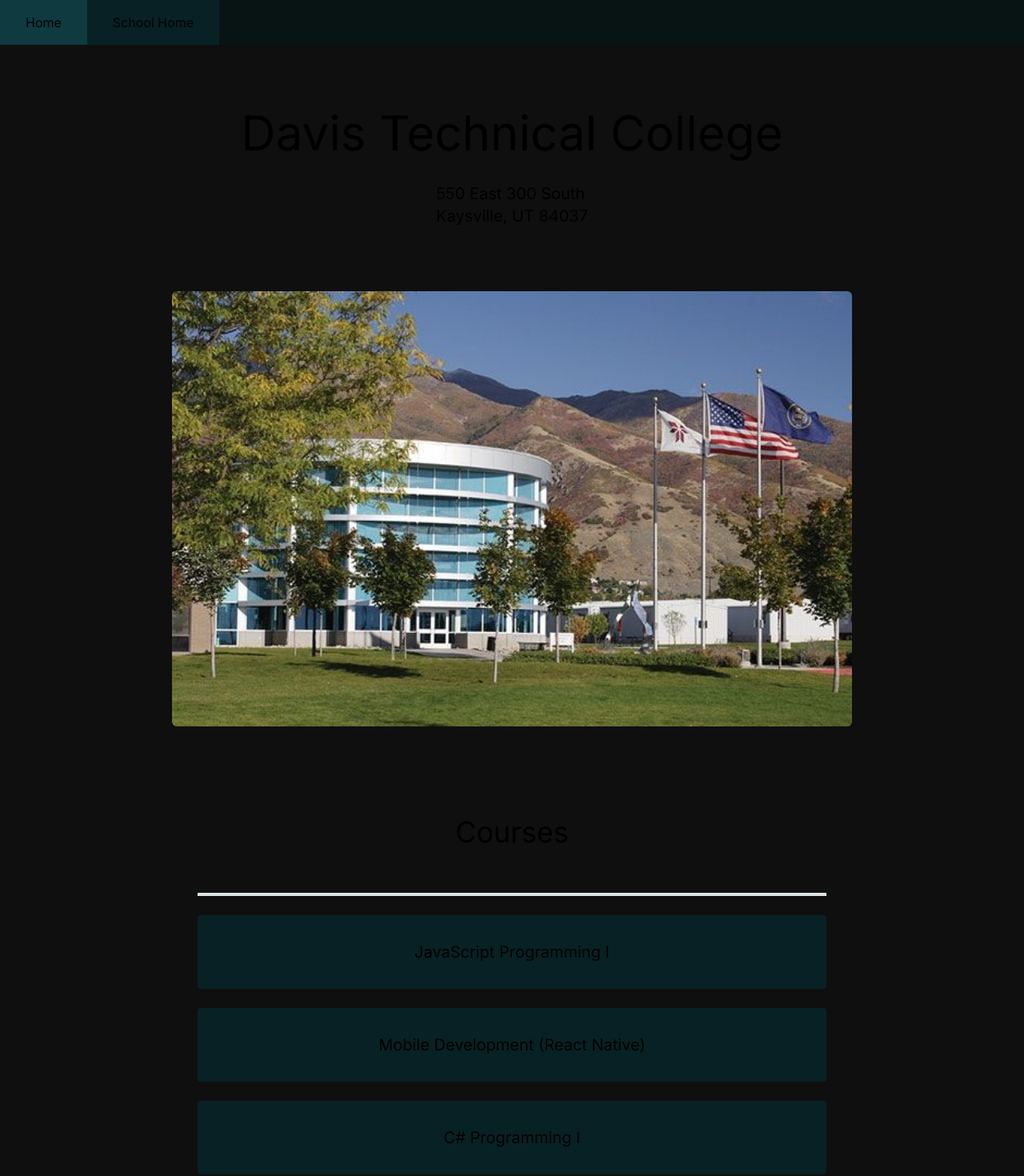
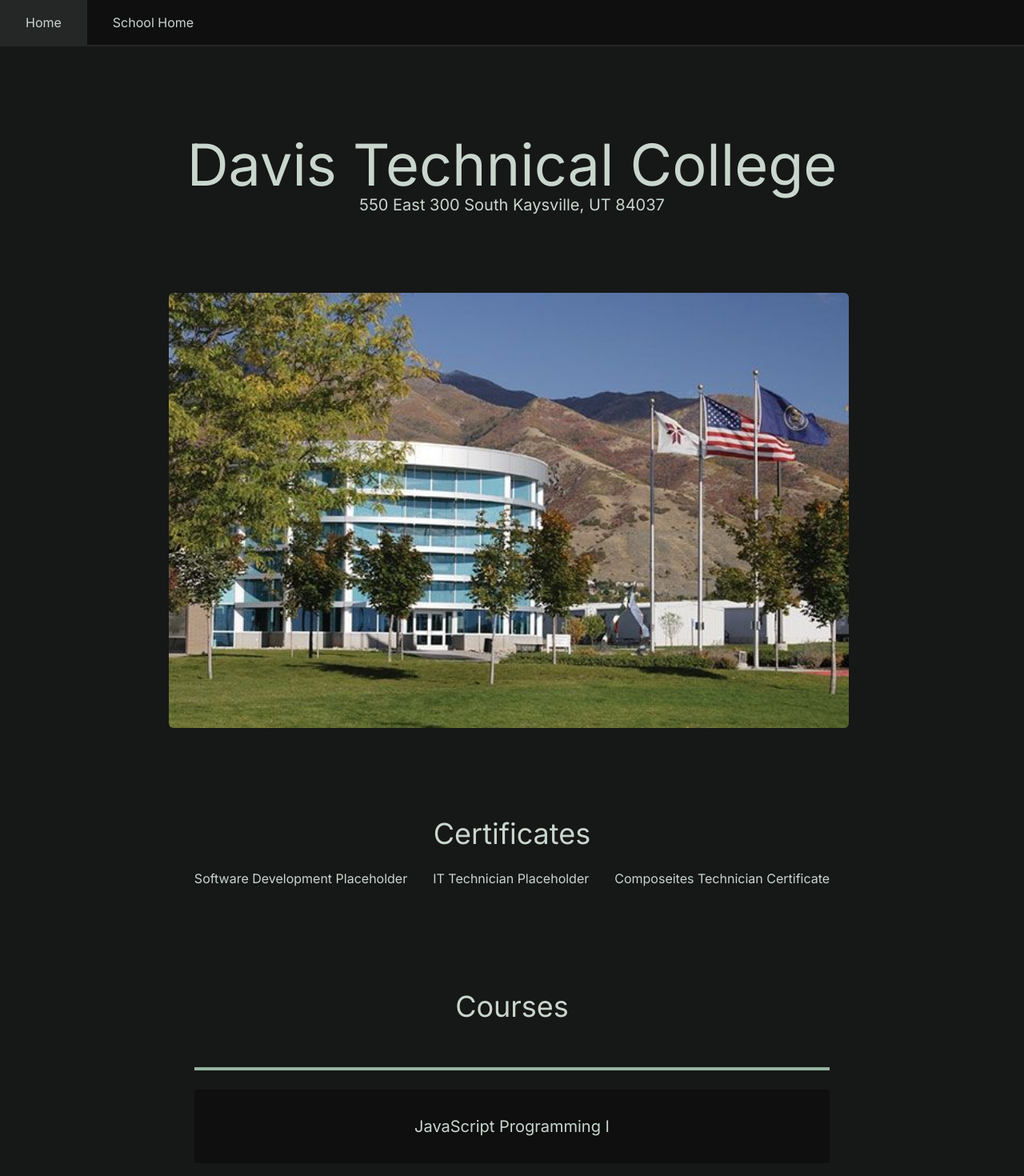
Before and after one commit to brandinonian/brandonphillips.cloud, a Next.js app: page /school in a window 1280 px wide. Shown: the top 1470 px of the page at 80% size. Built offline with nearby package versions, Linux system fonts and the light colour scheme.

Commit message:
Backing up local changes

```diff
--- a/src/app/componenets/NavLink.js
+++ b/src/app/componenets/NavLink.js
@@ -3,7 +3,7 @@
 export default function NavLink({text, link}) {
   return (
     <Link href={link}>
-      <div className="bg-blue-400 hover:bg-blue-300 p-4 px-8">
+      <div className="bg-grey-500 hover:bg-grey-300 p-4 px-8">
         {text}
       </div>
     </Link>
--- /dev/null
+++ b/src/app/componenets/contentCard.js
@@ -0,0 +1,19 @@
+import clsx from "clsx";
+import Image from "next/image";
+import Link from "next/link";
+
+export default function ContentCard({ title, description, link, half, src, alt }) {
+  return (
+    <Link href={link} className={clsx(half ? "w-1/2" : "md:w-3/4", "2xl:w-1/2")}>
+      <div className="grid grid-cols-4 p-4 bg-grey-300 md:rounded md:py-6">
+        <div className="flex flex-col gap-2 justify-center col-span-3 text-center">
+          <p className="text-sm md:text-xl lg:text-2xl">{title}</p>
+          <p className="text-xs text-left md:text-center md:px-12 lg:text-sm">{description}</p>
+        </div>
+        <div className="flex items-center justify-center col-span-1">
+          <Image src={src} alt={alt} width={75} height={75} />
+        </div>
+      </div>
+    </Link>
+  );
+}
--- /dev/null
+++ b/src/app/componenets/hero.js
@@ -0,0 +1,9 @@
+export default function Hero({ title, h2, h3 }) {
+  return (
+    <div className="p-4 pt-8 w-full text-center">
+      <h1 className="text-4xl md:text-7xl">{title}</h1>
+      {h2 && <p className="text-md md:text-xl">{h2}</p>}
+      {h3 && <p className="text-sm italic">{h3}</p>}
+    </div>
+  );
+}
--- a/src/app/page.js
+++ b/src/app/page.js
@@ -1,11 +1,15 @@
 import Link from "next/link";
-import clsx from "clsx";
-import Image from "next/image";
+import ContentCard from "./componenets/contentCard";
+import Hero from "./componenets/hero";
 
 export default function Home() {
   return (
     <main className="flex flex-col items-center bg-grey-400 min-h-screen  text-display-200">
-      <Hero />
+      <Hero
+        title={'Brandon Phillips'}
+        h2={'Software Developer'}
+        h3={'Kaysville, UT'}
+      />
       <div className="pt-20 pb-4 text-center">
         <p className="text-2xl md:text-4xl">Links</p>
       </div>
@@ -26,29 +30,3 @@
     </main>
   );
 }
-
-function ContentCard({ title, description, link, half, src, alt }) {
-  return (
-    <Link href={link} className={clsx(half ? "w-1/2" : "w-full md:w-3/4")}>
-      <div className="grid grid-cols-4 p-4 bg-grey-300 md:rounded md:py-6">
-        <div className="flex flex-col gap-2 justify-center col-span-3 text-center">
-          <p className="text-sm md:text-xl">{title}</p>
-          <p className="text-xs text-left md:text-center md:px-12">{description}</p>
-        </div>
-        <div className="flex items-center justify-center col-span-1">
-          <Image src={src} alt={alt} width={75} height={75} />
-        </div>
-      </div>
-    </Link>
-  );
-}
-
-function Hero() {
-  return (
-    <div className="p-4 pt-8 w-full text-center">
-      <h1 className="text-4xl md:text-7xl">Brandon Phillips</h1>
-      <p className="text-md md:text-xl">Software Developer</p>
-      <p className="text-sm italic">Kaysville, UT</p>
-    </div>
-  );
-}
--- a/src/app/school/SDEV2110/page.js
+++ b/src/app/school/SDEV2110/page.js
@@ -1,5 +1,5 @@
-import LinkButton from "@/app/componenets/LinkButton";
 import CourseInfo from "@/app/componenets/school/CourseInfo";
+import Link from "next/link";
 
 export default function SDEV2110Home() {
 
@@ -65,3 +65,13 @@
     </div>
   );
 }
+
+function LinkButton({ link, text }) {
+  return (
+    <div className="p-4">
+      <Link href={link}>
+        {text}
+      </Link>
+    </div>
+  )
+}
--- a/src/app/school/layout.js
+++ b/src/app/school/layout.js
@@ -7,14 +7,14 @@
 
 export default function SchoolLayout({ children }) {
   return (
-    <div className="flex flex-col min-h-screen bg-blue-500">
-      <div className="flex flex-row">
+    <main className="flex flex-col min-h-screen bg-grey-500 text-display-300">
+      <div className="flex flex-row border-b-2 border-grey-300">
         <NavLink link={'/'} text={'Home'} />
         <NavLink link={'/school'} text={'School Home'} />
       </div>
-      <div className="bg-grey-500">
+      <div className="bg-grey-400">
         {children}
       </div>
-    </div>
+    </main>
   );
 }
--- a/src/app/school/page.js
+++ b/src/app/school/page.js
@@ -1,5 +1,6 @@
 import Image from "next/image";
 import Link from "next/link";
+import Hero from "../componenets/hero";
 
 export default function SchoolHome() {
 
@@ -34,10 +35,14 @@
   return (
     <div className="flex min-h-screen flex-col items-center justify-center">
       <div className="p-8 pt-20">
-        <div className="flex flex-col gap-8 items-center justify-center">
+        <Hero
+          title="Davis Technical College"
+          h2="550 East 300 South Kaysville, UT 84037"
+        />
+        {/* <div className="flex flex-col gap-8 items-center justify-center">
           <p className="text-6xl">Davis Technical College</p>
           <p className="text-xl">550 East 300 South<br></br>Kaysville, UT 84037</p>
-        </div>
+        </div> */}
         <Image
           src="/images/dtc.jpg"
           alt="Davis Tech exterior photo"
@@ -45,19 +50,29 @@
           height={600}
           className="my-20 rounded-md"
         />
-        <div className="flex flex-col gap-6 mt-16 p-8 rounded-lg">
+        <div className="flex flex-col gap-6 mt-16 p-8">
+          <div className="text-4xl text-center">
+            Certificates
+          </div>
+          <div className="flex flex-row justify-center space-x-8">
+            <div>Software Development Placeholder</div>
+            <div>IT Technician Placeholder</div>
+            <div>Composeites Technician Certificate</div>
+          </div>
+        </div>
+        <div className="flex flex-col gap-6 mt-16 p-8">
           <div className="pb-8 text-4xl text-center">Courses</div>
-          <div className="w-full h-1 bg-grey-100"></div>
+          <div className="w-full h-1 bg-display-400"></div>
           {courses.map((course) => (
             <Link key={course.id} href={course.link}>
-              <div className="bg-blue-400 items-center justify-center rounded flex hover:bg-blue-300">
+              <div className="bg-grey-500 items-center justify-center rounded flex hover:bg-grey-300">
                 <div className="text-xl p-8">
                   {course.title}
                 </div>
               </div>
             </Link>
           ))}
-          <div className="w-full h-1 bg-grey-100"></div>
+          <div className="w-full h-1 bg-display-400"></div>
         </div>
       </div>
     </div>
```
